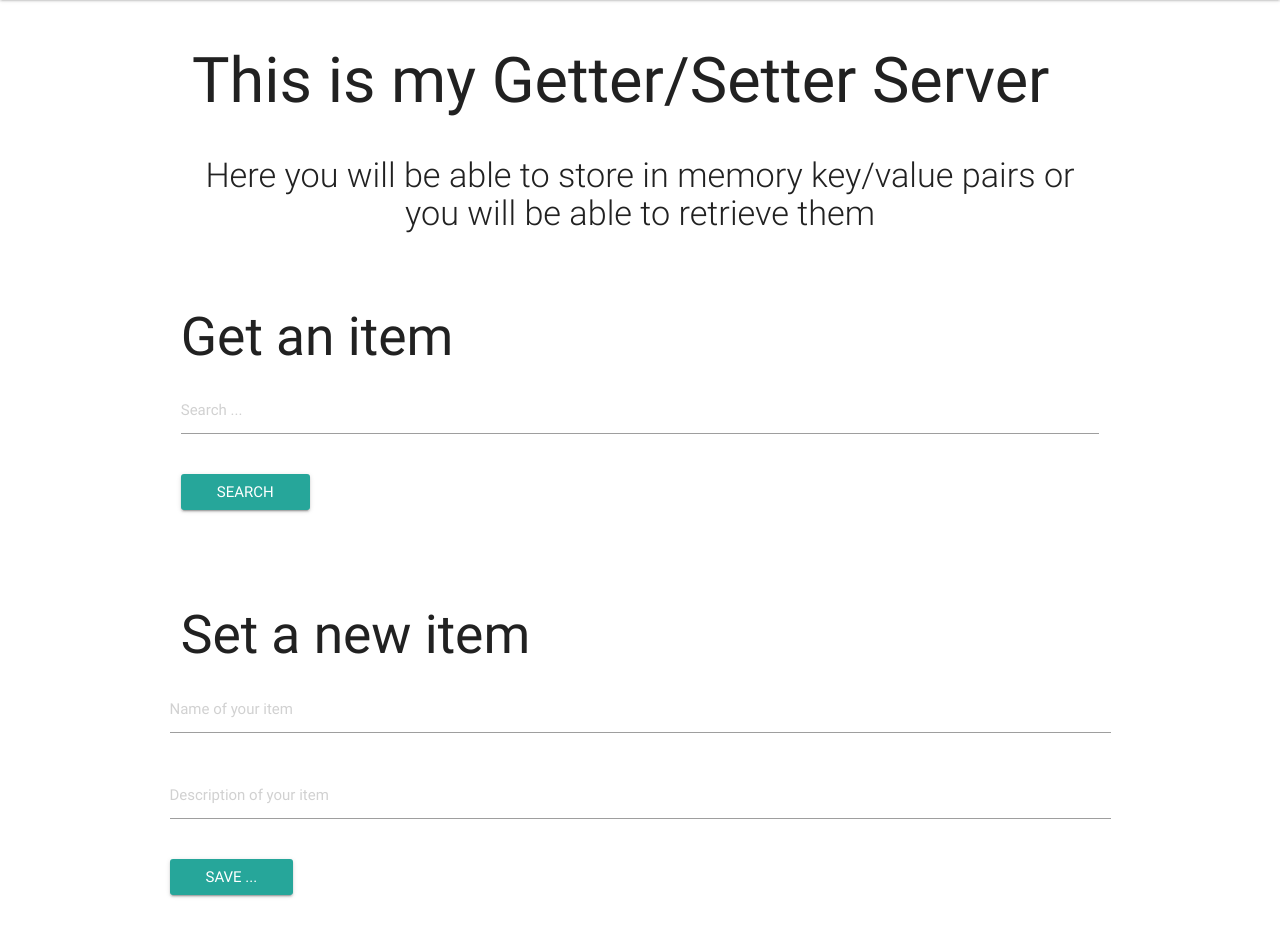
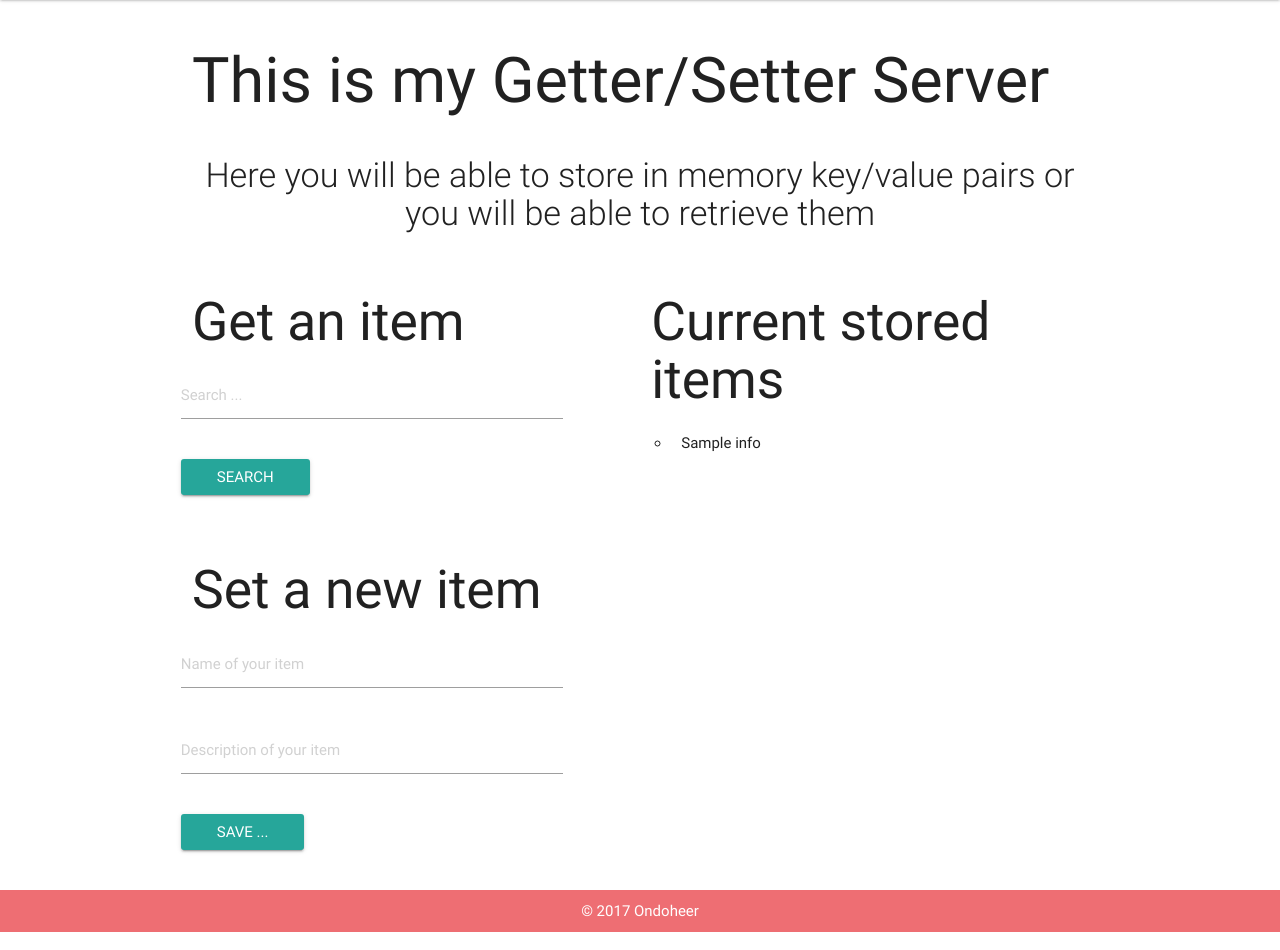
Before and after one commit to ondoheer/phpserver-demo, a PHP site: template templates/index.php in a window 1280 px wide. Shown: the part 65-1015 px from the top of the page. Run offline with PHP 8.4, Linux system fonts and the light colour scheme; the template is opened without the code that fills it: most values are stand-ins (such as "Sample title", 1, 10 or a date in 2020); data that the repository does not hold is empty; some libraries are stand-ins or nearby versions.

Commit message:
* refactored HTML * Created style.css * Shows current saved items on index * Refactored controllers/get.php so it works as a controller * feractored flashing messages so it deletes the flashed messages from storage before showing the current storage items

```diff
--- a/config.php
+++ b/config.php
@@ -2,5 +2,5 @@
 
 
 return [
-    'storage' => 'apc'
+    'storage' => 'apcu'
 ];
--- /dev/null
+++ b/css/style.css
@@ -0,0 +1,3 @@
+.content{
+	min-height: 100vh;
+}
--- a/templates/index.php
+++ b/templates/index.php
@@ -12,11 +12,12 @@
 
 		</div>
 
-		<div class="section">
 		<div class="container">
+			<div class="col sm12 m6">
+
 						<div class="row">
+							<form class="col s12 m5" action="/get">
 								<h2>Get an item</h2>
-					<form class="col s12" action="/get">
 								<div class="row">
 									<input type="text" name="key" placeholder="Search ..." class="validate">
 
@@ -26,17 +27,22 @@
 
 								</div>
 							</form>
-				</div>
+							<div class="col sm12 m6 offset-m1">
 
+								<h2>Current stored items</h2>
+								<ul style="list-style: circle;">
+									<?php foreach ($storedItems as $key): ?>
+										<li style="list-style-type: circle; padding-left: 10px; margin-left: 20px;"><?= $key['info']; ?></li>
+									<?php endforeach; ?>
+								</ul>
 
 							</div>
 						</div>
 
-		<div class="section">
-			<div class="container">
+
 						<div class="row">
+							<form class="col s12 m5" action="/set">
 								<h2>Set a new item</h2>
-					<form action="/set">
 								<div class="row">
 
 									<input type="text" name="key" placeholder="Name of your item">
@@ -54,7 +60,9 @@
 						</div>
 
 
+
 			</div>
+
 		</div>
 
 
--- a/templates/partials/footer.php
+++ b/templates/partials/footer.php
@@ -1,19 +1,24 @@
-<!--Import jQuery before materialize.js-->
+
+		</div><!--  close content -->
+	  	<div style="background-color: #ee6e73; color:white; padding: 10px;">
+	      <div class="container center-align">© <?= date('Y'); ?> Ondoheer  </div>
+	    </div>
+
+
 	  <script type="text/javascript" src="https://code.jquery.com/jquery-3.2.1.min.js"></script>
 	  <script src="https://cdnjs.cloudflare.com/ajax/libs/materialize/0.100.2/js/materialize.min.js"></script>
 
 	  <script type="text/javascript">
 
-  			<?php if(apc_fetch('flash')): ?>
+  			<?php if($flashed): ?>
 
 
 
-	  		 	<?php foreach (apc_fetch('flash') as $key => $value) : ?>
+	  		 	<?php foreach ($flashed as $key => $value) : ?>
 	  				Materialize.toast("<?= $key . ": " . $value; ?>", 3000);
 	  		 	<?php endforeach; ?>
 
 
-	  		 	<?php apc_delete('flash'); ?>
 
 	  		<?php endif; ?>
 
--- a/templates/partials/header.php
+++ b/templates/partials/header.php
@@ -5,6 +5,7 @@
 	  <link href="https://fonts.googleapis.com/icon?family=Material+Icons" rel="stylesheet">
 	  <!--Import materialize.css-->
 	  <link rel="stylesheet" href="https://cdnjs.cloudflare.com/ajax/libs/materialize/0.100.2/css/materialize.min.css">
+	  <link rel="stylesheet" type="text/css" href="css/style.css">
 
 	  <!--Let browser know website is optimized for mobile-->
 	  <meta name="viewport" content="width=device-width, initial-scale=1.0"/>
@@ -12,9 +13,10 @@
 
 	</head>
 
+
 	<body>
 		<nav class="light-red lighten-1" role="navigation">
-		    <div class="nav-wrapper container"><a id="logo-container" href="#" class="brand-logo">Getter/Setter</a>
+		    <div class="nav-wrapper container"><a id="logo-container" href="/" class="brand-logo">Getter/Setter</a>
 		      <ul class="right hide-on-med-and-down">
 		        <li><a href="/">Home</a></li>
 		      </ul>
@@ -25,3 +27,4 @@
 		      <a href="#" data-activates="nav-mobile" class="button-collapse"><i class="material-icons">menu</i></a>
 		    </div>
 	  	</nav>
+	  	<div class="content">
```
Also changed, not shown: controllers/get.php (+8 -0 lines), controllers/index.php (+11 -0 lines), core/Storage.php (+26 -8 lines), templates/get.php (+11 -13 lines). Lines whose indentation alone changed are shown as unchanged.
